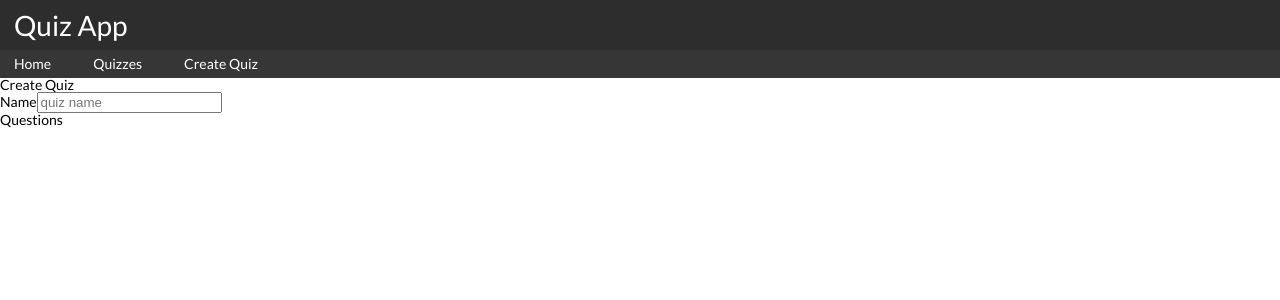
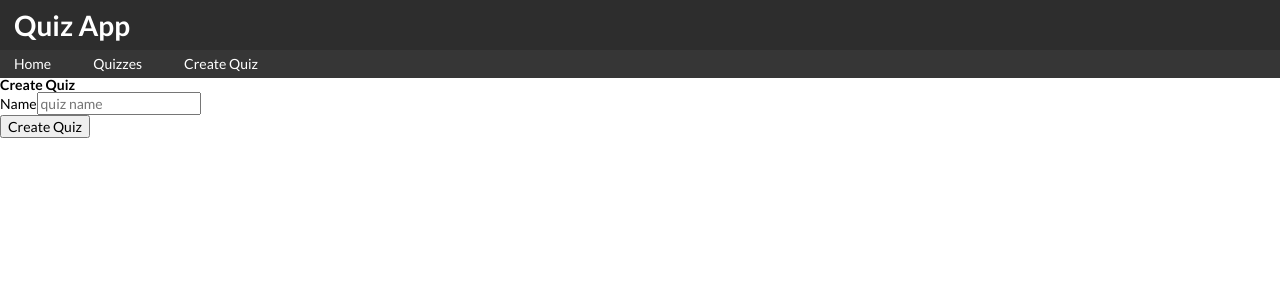
Before and after one commit to ksextontech/quiz-app, an Angular app: page /quiz/create in a window 1280 px wide. Shown: the top 300 px of the page. Built offline with nearby package versions, Linux system fonts and the light colour scheme.

Commit message:
model, create quiz form init

```diff
--- /dev/null
+++ b/src/app/model/quiz.ts
@@ -0,0 +1,9 @@
+export class Quiz {
+  id: string;
+  name: string;
+
+  constructor (id: string, name: string) {
+    this.id = id;
+    this.name = name;
+  }
+}
--- a/src/app/quiz-create/quiz-create.component.html
+++ b/src/app/quiz-create-form/quiz-create-form.component.html
@@ -5,9 +5,9 @@
       <label for="quiz-name">Name</label>
       <input type="text" name="quiz-name" placeholder="quiz name">
     </div>
+  </fieldset>
 
-    <section>
-      <header>Questions</header>
-    </section>
-  </fieldset>
+  <div>
+    <button type="submit" (click)="createQuiz()" [disabled]="false">Create Quiz</button>
+  </div>
 </form>
--- /dev/null
+++ b/src/app/quiz-create-form/quiz-create-form.component.ts
@@ -0,0 +1,21 @@
+import { Component, OnInit, Output, EventEmitter } from '@angular/core';
+import { Quiz } from '../model/quiz';
+
+@Component({
+  selector: 'app-quiz-create-form',
+  templateUrl: './quiz-create-form.component.html',
+  styleUrls: ['./quiz-create-form.component.css']
+})
+export class QuizCreateFormComponent implements OnInit {
+  @Output() QuizCreated: EventEmitter<Quiz> = new EventEmitter<Quiz>();
+
+  constructor() { }
+
+  ngOnInit() {
+  }
+
+  createQuiz() {
+
+  }
+
+}
--- a/src/app/quiz-create/quiz-create.component.ts
+++ /dev/null
@@ -1,15 +0,0 @@
-import { Component, OnInit } from '@angular/core';
-
-@Component({
-  selector: 'app-quiz-create',
-  templateUrl: './quiz-create.component.html',
-  styleUrls: ['./quiz-create.component.css']
-})
-export class QuizCreateComponent implements OnInit {
-
-  constructor() { }
-
-  ngOnInit() {
-  }
-
-}
--- a/src/styles.css
+++ b/src/styles.css
@@ -1,7 +1,7 @@
 @import url('reset.css');
 @import url('https://fonts.googleapis.com/css?family=Lato:400,700');
 
-body {
+* {
   font-size: 14px;
   font-family: 'Lato', sans-serif;
 }
@@ -9,3 +9,7 @@ body {
 h1 { font-size: 2em; }
 h2 { font-size: 1.5em; }
 h3, h4, h6 { font-size: 1.2em; }
+
+h1, h2, h3, h4, h5, h6, form legend {
+  font-weight: bold;
+}
```
Also changed, not shown: src/app/app.module.ts (+4 -4 lines), src/app/model/category.ts (added, +12 -0 lines), src/app/model/question-type.ts (added, +9 -0 lines), src/app/model/question.ts (added, +11 -0 lines), src/app/quiz-create-form/quiz-create-form.component.css (added), 1 other file (tests, documents, lock files or other folders).
